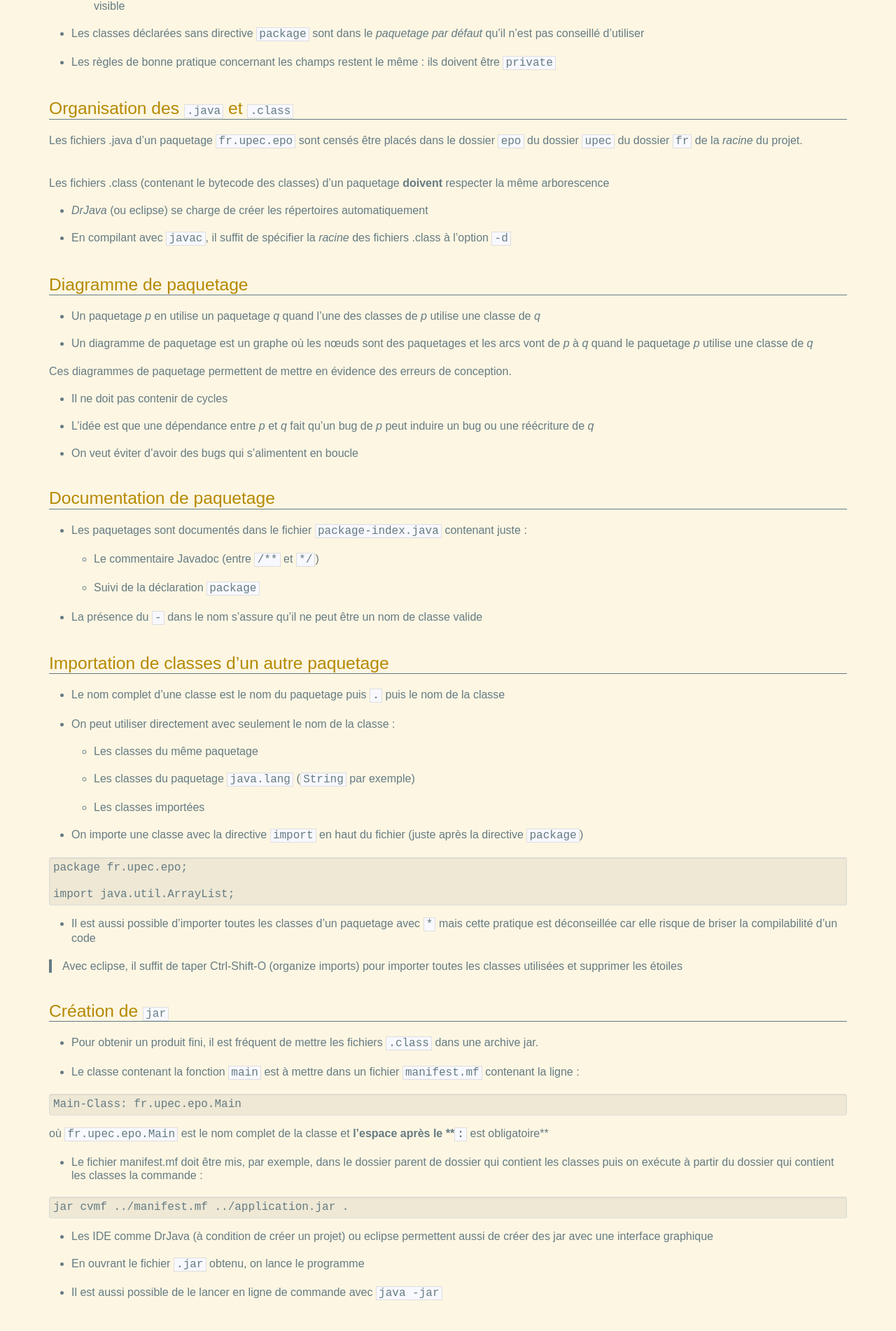
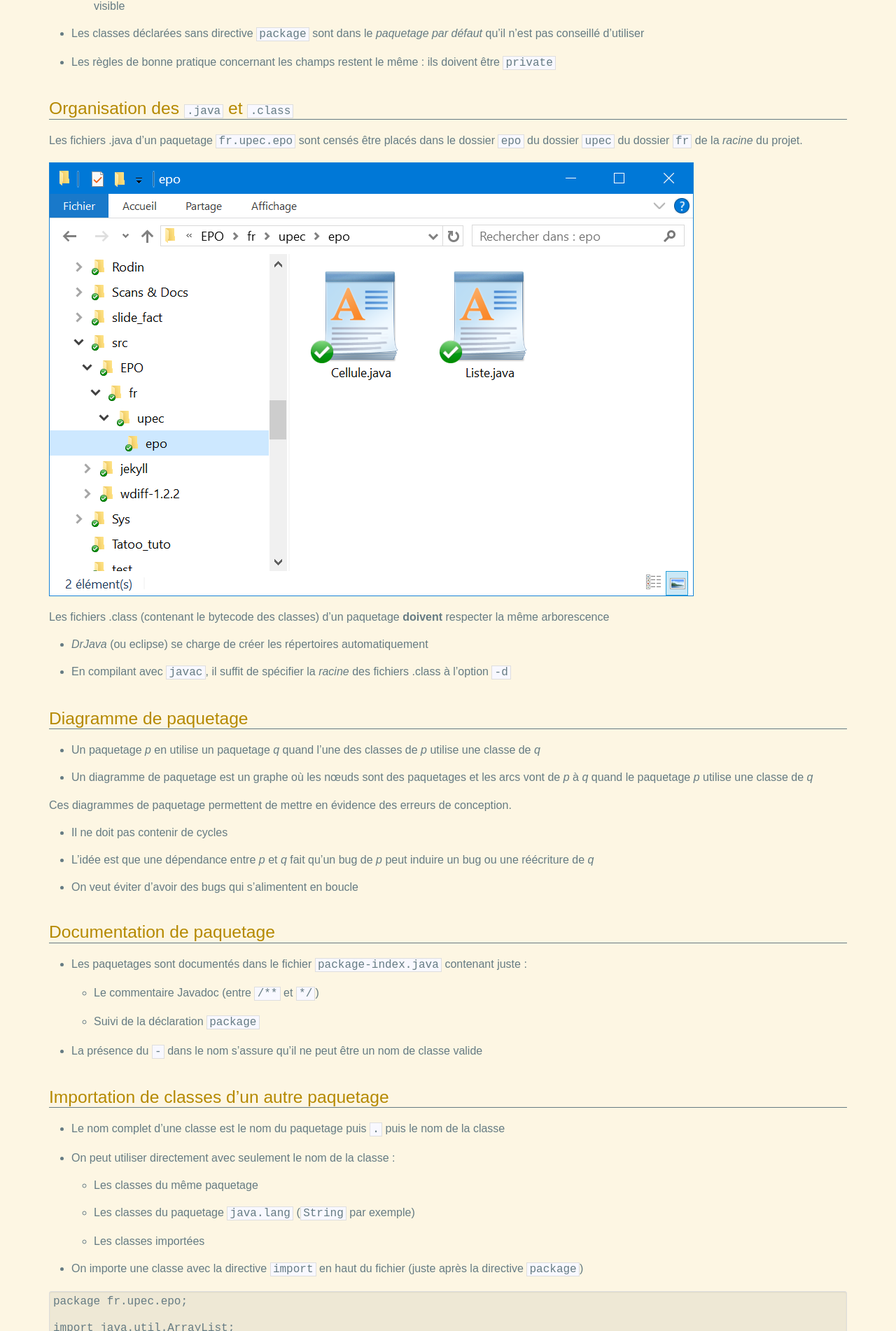
Before and after one commit to lacl-upec/l2epo, a Jekyll site: the page built from _posts/2016-04-15-Paquetages.md, in a window 1280 px wide. Shown: the part 1427-3329 px from the top of the page at 70% size. Built offline with Jekyll 4.4.1, drawn with Linux system fonts in a browser that asks for light colours.

Commit message:
Update 2016-04-15-Paquetages.md

```diff
--- a/_posts/2016-04-15-Paquetages.md
+++ b/_posts/2016-04-15-Paquetages.md
@@ -96,7 +96,7 @@ Organisation des `.java` et `.class`
 Les fichiers .java d’un paquetage `fr.upec.epo` sont censés être placés dans le
 dossier `epo` du dossier `upec` du dossier `fr` de la *racine* du projet.
 
-![](../ext/img/pkg_location.png)
+![](/l2epo/ext/img/pkg_location.png)
 
 Les fichiers .class (contenant le bytecode des classes) d’un paquetage
 **doivent** respecter la même arborescence
```
